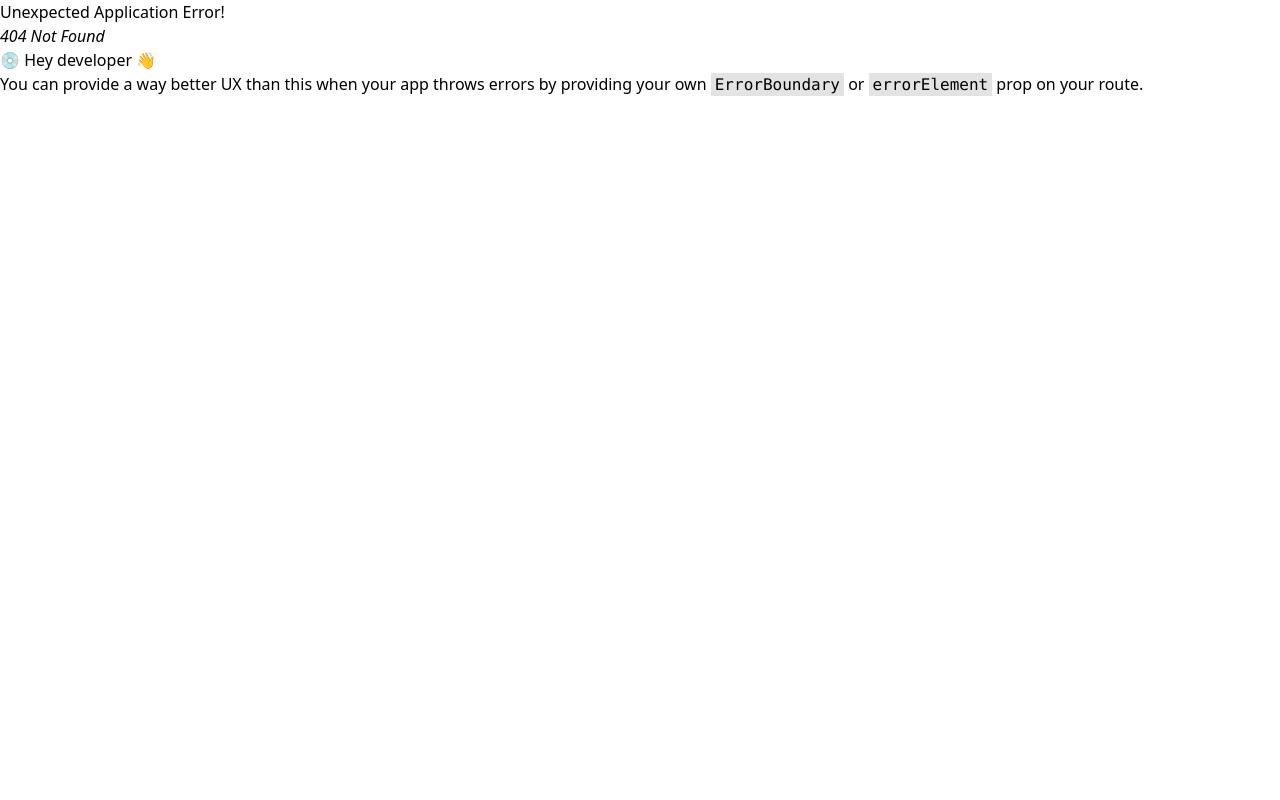
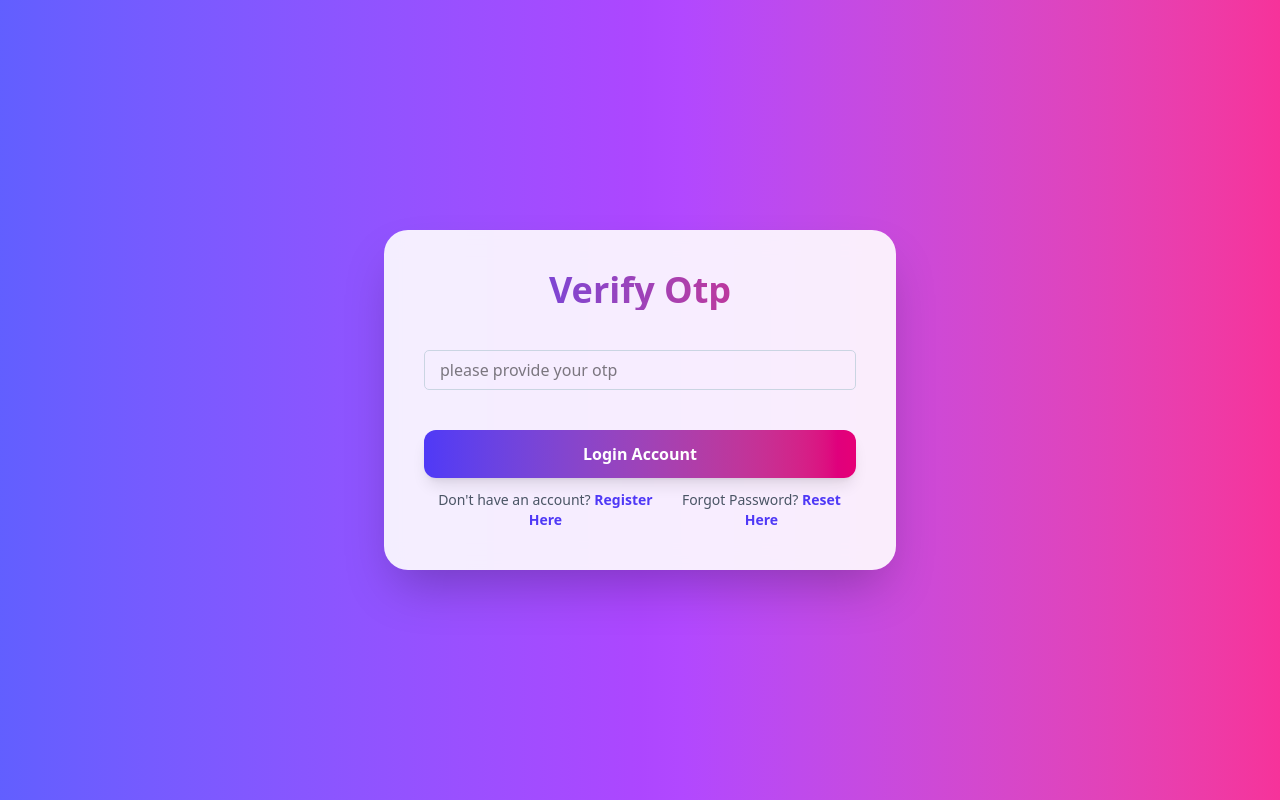
Before and after one commit to liton-das/practice-auth, a React (Vite) app in the folder client/: page /verify-otp in a window 1280 px wide. Before the commit this address had no page. Built offline with nearby package versions, Linux system fonts and the light colour scheme.

Commit message:
work with otp verification

```diff
--- a/client/src/App.jsx
+++ b/client/src/App.jsx
@@ -8,6 +8,7 @@ import { ToastContainer } from 'react-toastify';
 import CategoryLists from './pages/categories/CategoryLists'
 import AllProducts from './pages/categories/AllProducts'
 import AddCategory from './pages/categories/AddCategory'
+import VerifyToken from './pages/auth/VerifyToken'
 const App = () => {
   const router = createBrowserRouter(createRoutesFromElements(
     <Route>
@@ -19,6 +20,7 @@ const App = () => {
       </Route>
       {/* Auth Routes */}
       <Route path='/register' element={<RegistrationForm/>}/>
+      <Route path='/verify-otp' element={<VerifyToken/>}/>
       <Route path='/login' element={<Login/>}/>
     </Route>
   ))
--- a/client/src/pages/auth/Register.jsx
+++ b/client/src/pages/auth/Register.jsx
@@ -42,7 +42,7 @@ const RegistrationForm = () => {
         setError(isError)
       }
       postData('http://localhost:4000/auth/register',inputField)
-      navigate('/login')
+      navigate('/verify-otp')
       setError('')
       setInputField({...INITIAL_DATA})
     }
--- /dev/null
+++ b/client/src/pages/auth/VerifyToken.jsx
@@ -0,0 +1,66 @@
+import React, { useState } from 'react'
+import Button from '../../components/Button'
+import axios from 'axios'
+import getToastMsg from '../../helpers/toastMsg'
+import { useNavigate } from 'react-router'
+
+const VerifyToken = () => {
+    const [otp,setOtp]=useState()
+    const [loading,setLoading] = useState(false)
+    const navigate=useNavigate()
+
+  // handleInput
+  const handleInput=(e)=>{
+    setOtp(e.target.value)
+  }
+  console.log(otp)
+    // handleSubmit function
+    const handleSubmit=async(e)=>{
+        e.preventDefault()
+        try {
+          const getOtp= await axios.post(`http://localhost:4000/auth/verifyOtp`,{otp:otp})
+          getToastMsg.success(getOtp.data.message)
+          navigate('/login')
+        } catch (error) {
+          console.log(error)
+        }
+    }
+  return (
+    <>
+      <div className="min-h-screen flex items-center justify-center bg-linear-to-r from-indigo-500 via-purple-500 to-pink-500 p-6">
+        <div className="bg-white/90 backdrop-blur-md shadow-2xl rounded-3xl w-full max-w-lg p-10 transition-transform hover:scale-[1.02] duration-300">
+          <h2 className="text-4xl font-extrabold text-center text-transparent bg-clip-text bg-linear-to-r from-indigo-600 to-pink-600 mb-10">
+            Verify Otp
+          </h2>
+          <form onSubmit={handleSubmit} className="space-y-6">
+            <input onChange={handleInput} className='w-full py-[7px] rounded-[5px] outline-none border border-slate-300 px-[15px]' type="text" placeholder='please provide your otp' />
+            {/* Submit Button */}
+            <div className="pt-4">
+              {loading ? (
+                <Button btnText={"Loading>>>>>>Loading<<<<<<"} type={"submit"} />
+              ) : (
+                <Button btnText={"Login Account"} type={"submit"} />
+              )}
+            </div>
+          </form>
+          <div className="flex justify-between items-center mt-3">
+            <p className="text-center text-sm text-gray-600">
+              Don't have an account?{" "}
+              <a href="/register" className="text-indigo-600 font-semibold hover:underline">
+                Register Here
+              </a>
+            </p>
+            <p className="text-center text-sm text-gray-600">
+              Forgot Password?{" "}
+              <a href="/reset_password" className="text-indigo-600 font-semibold hover:underline">
+                Reset Here
+              </a>
+            </p>
+          </div>
+        </div>
+      </div>
+    </>
+  )
+}
+
+export default VerifyToken
--- a/client/src/pages/categories/CategoryLists.jsx
+++ b/client/src/pages/categories/CategoryLists.jsx
@@ -52,6 +52,9 @@ const CategoryLists = () => {
           {/* Left side div */}
           <div className="flex items-center gap-2.5">
             {/* admin approval */}
+            <div>
+
+            </div>
             <select className="border border-slate-200 outline-none px-2 py-[7px] rounded-[5px] ">
               <option>Select Status</option>
               <option value={'Approved'}>Approved</option>
--- a/client/src/redux/featurs/UserSlice.js
+++ b/client/src/redux/featurs/UserSlice.js
@@ -2,7 +2,7 @@ import { createSlice } from '@reduxjs/toolkit'
 const userSlice=createSlice({
     name:'users',
     initialState:{
-        users:[]
+        users:null
     },
     reducers:{
         addUser : (state,action)=>{
```
